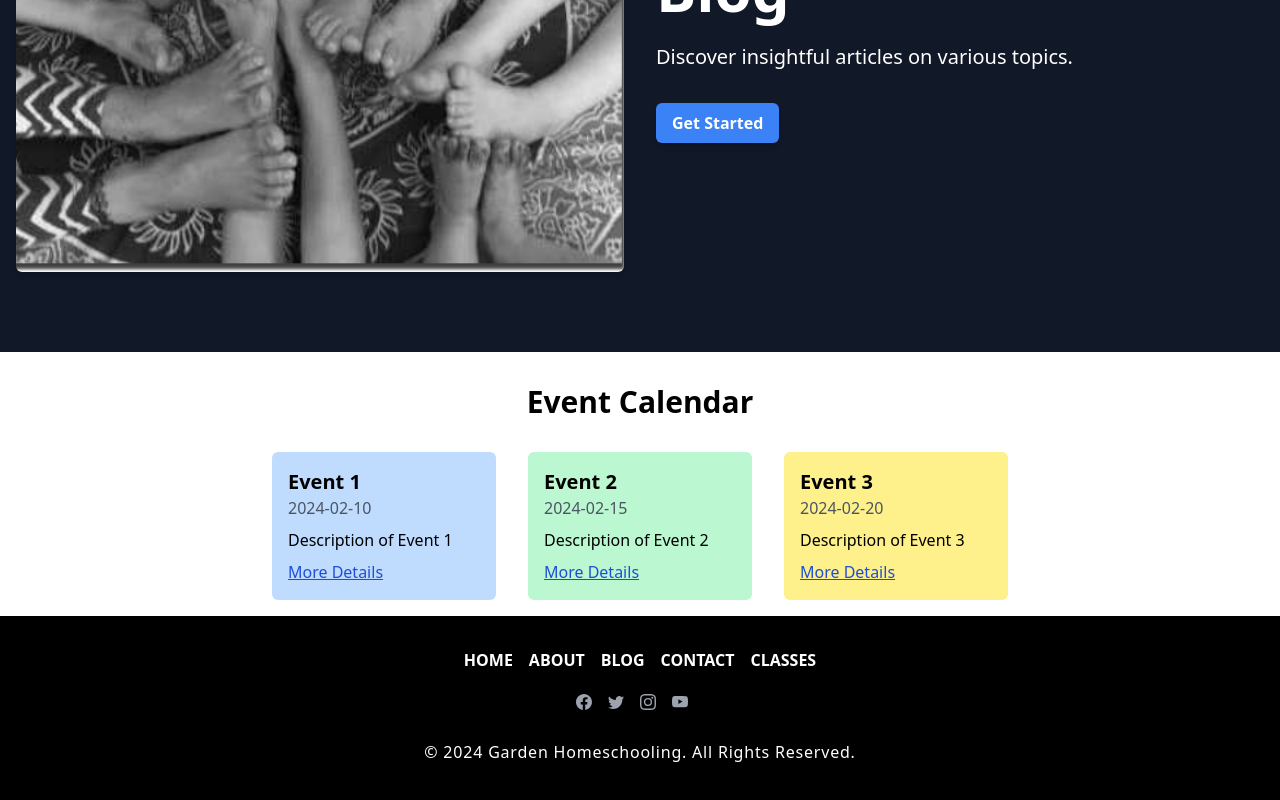
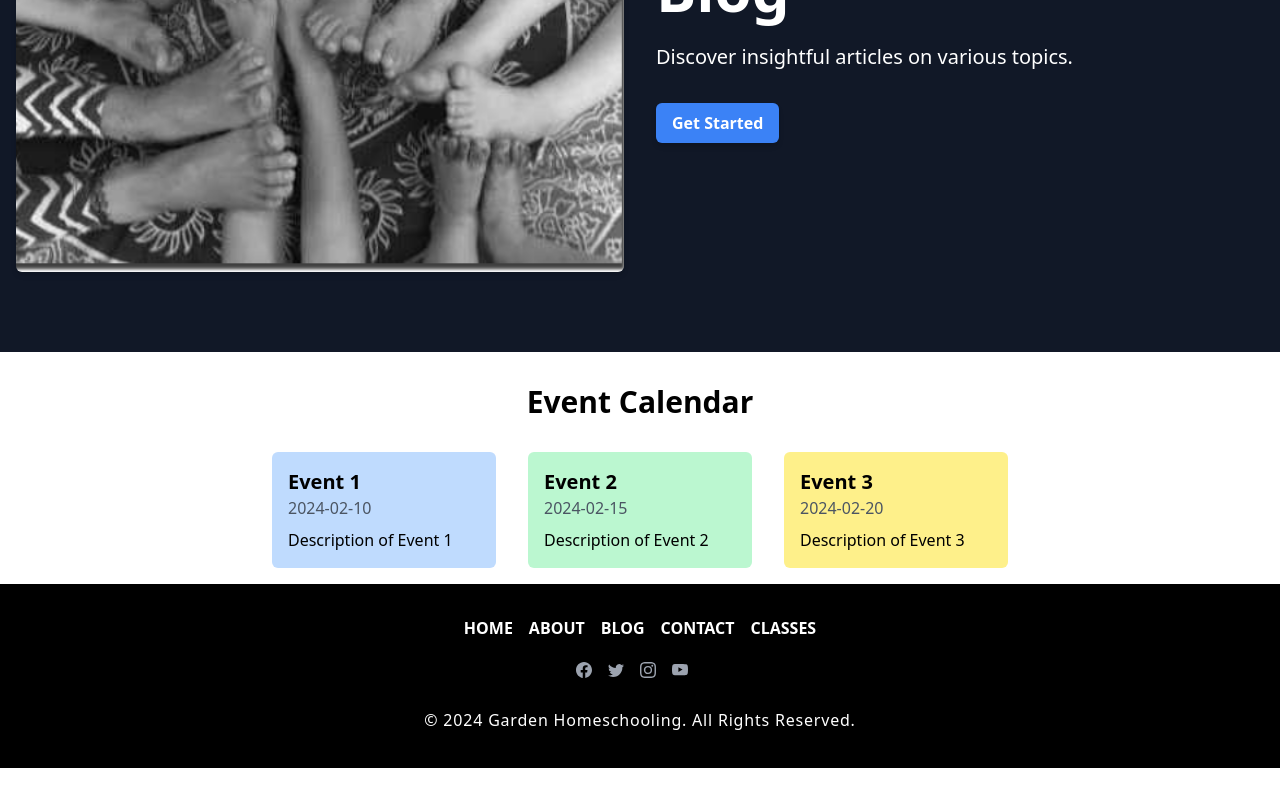
Before and after one commit to jayleth72/heart-hand-nextjs, a Next.js app: page / in a window 1280 px wide. Shown: the part 406-1206 px from the top of the page. After the commit the page ends 1174 px from the top, so only its background shows below. Built offline with nearby package versions, Linux system fonts and the light colour scheme.

Commit message:
added decap cms, dependencis for react-icons

```diff
--- a/components/EventCalendar.tsx
+++ b/components/EventCalendar.tsx
@@ -38,7 +38,7 @@ const EventCalendar: React.FC<Props> = ({ events }) => {
                 className="mt-4 mx-auto max-w-full h-auto"
               />
             )} */}
-            {event.link && (
+            {/* {event.link && (
               <Link
                 href={event.link}
                 className="block mt-2 text-blue-700 underline"
@@ -47,7 +47,7 @@ const EventCalendar: React.FC<Props> = ({ events }) => {
               >
                 More Details
               </Link>
-            )}
+            )} */}
           </div>
         </div>
       ))}
```
